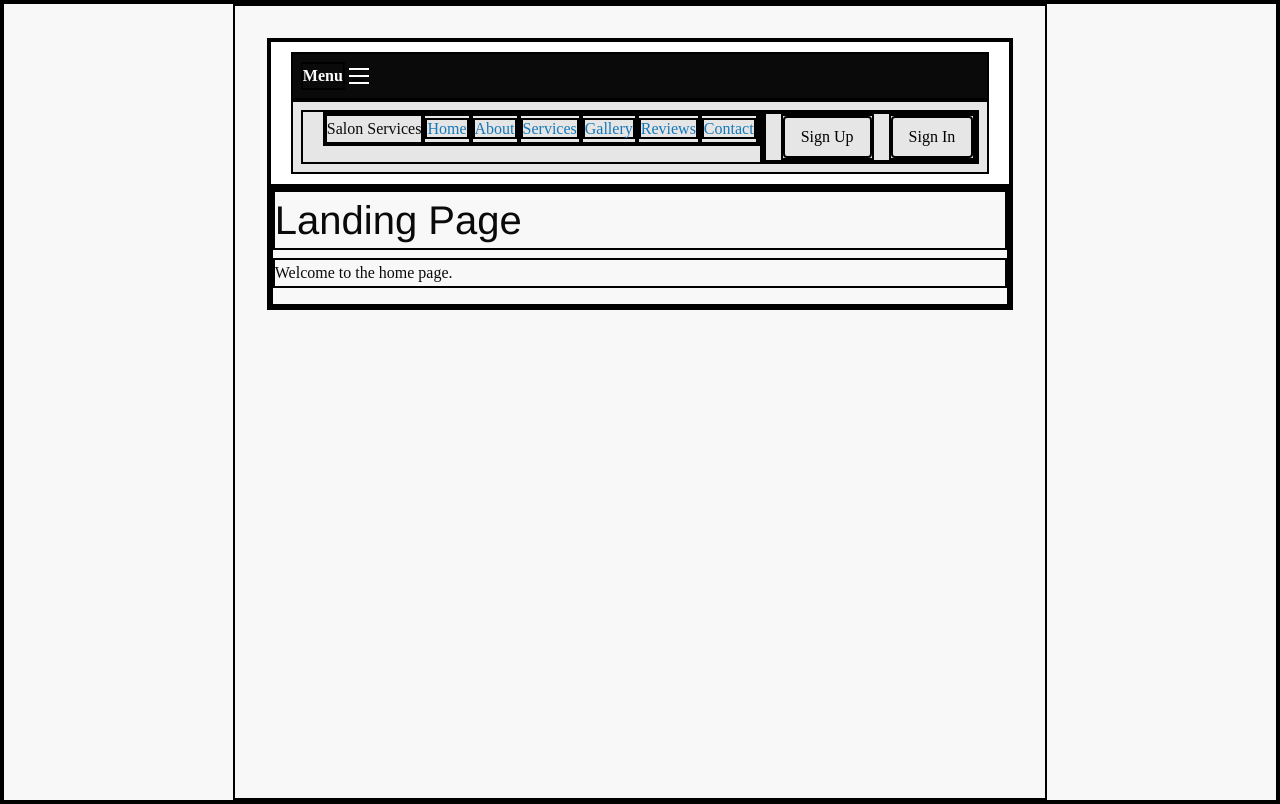
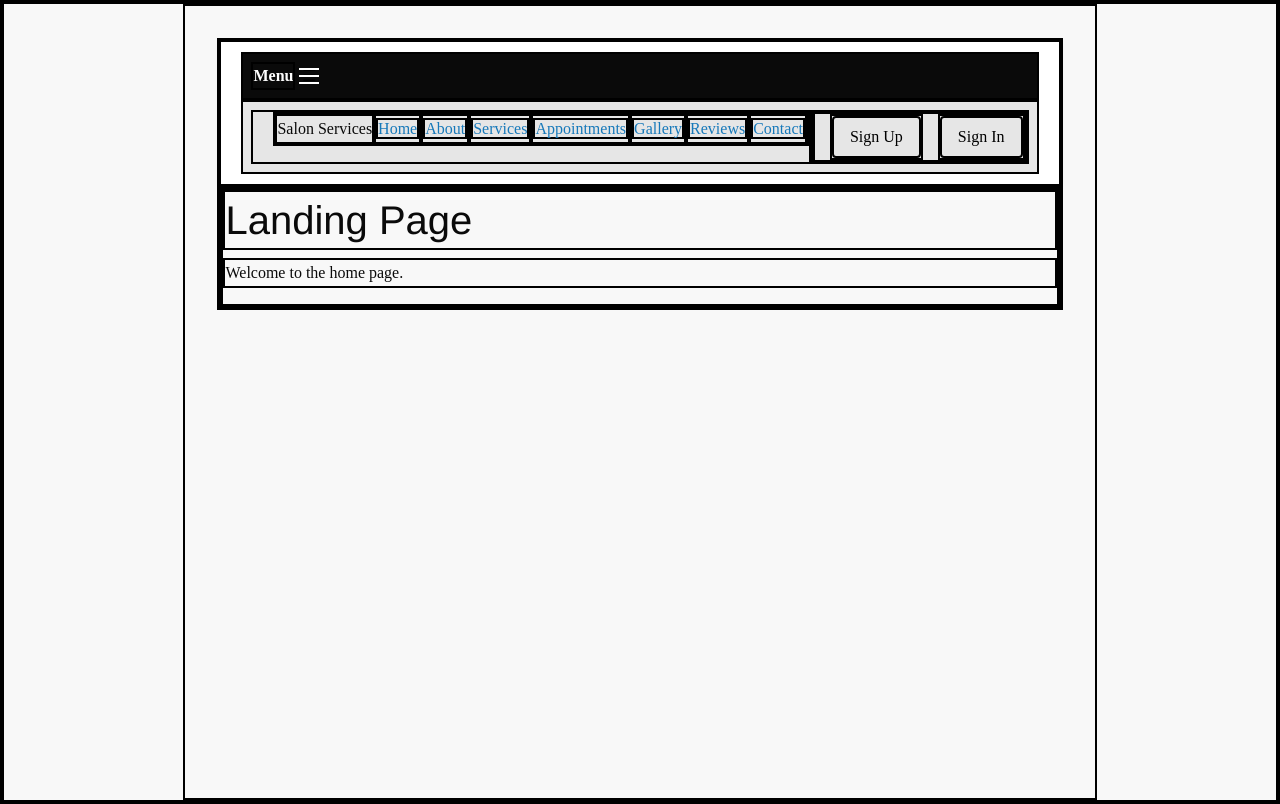
Before and after one commit to anthonyero/salon-services, a React (Vite) app in the folder client/: page / in a window 1280 px wide. Built offline with nearby package versions, Linux system fonts and the light colour scheme.

Commit message:
AERO: Added a link in the Navbar to `Appointments`

```diff
--- a/client/src/components/Navbar.jsx
+++ b/client/src/components/Navbar.jsx
@@ -26,6 +26,7 @@ const Navbar = () => {
             <li><Link to="/">Home</Link></li>
             <li><Link to="/about">About</Link></li>
             <li><Link to="/services">Services</Link></li>
+            <li><Link to="/request-appointment">Appointments</Link></li>
             <li><Link to="/gallery">Gallery</Link></li>
             <li><Link to="/reviews">Reviews</Link></li>
             <li><Link to="/contact">Contact</Link></li>
```
